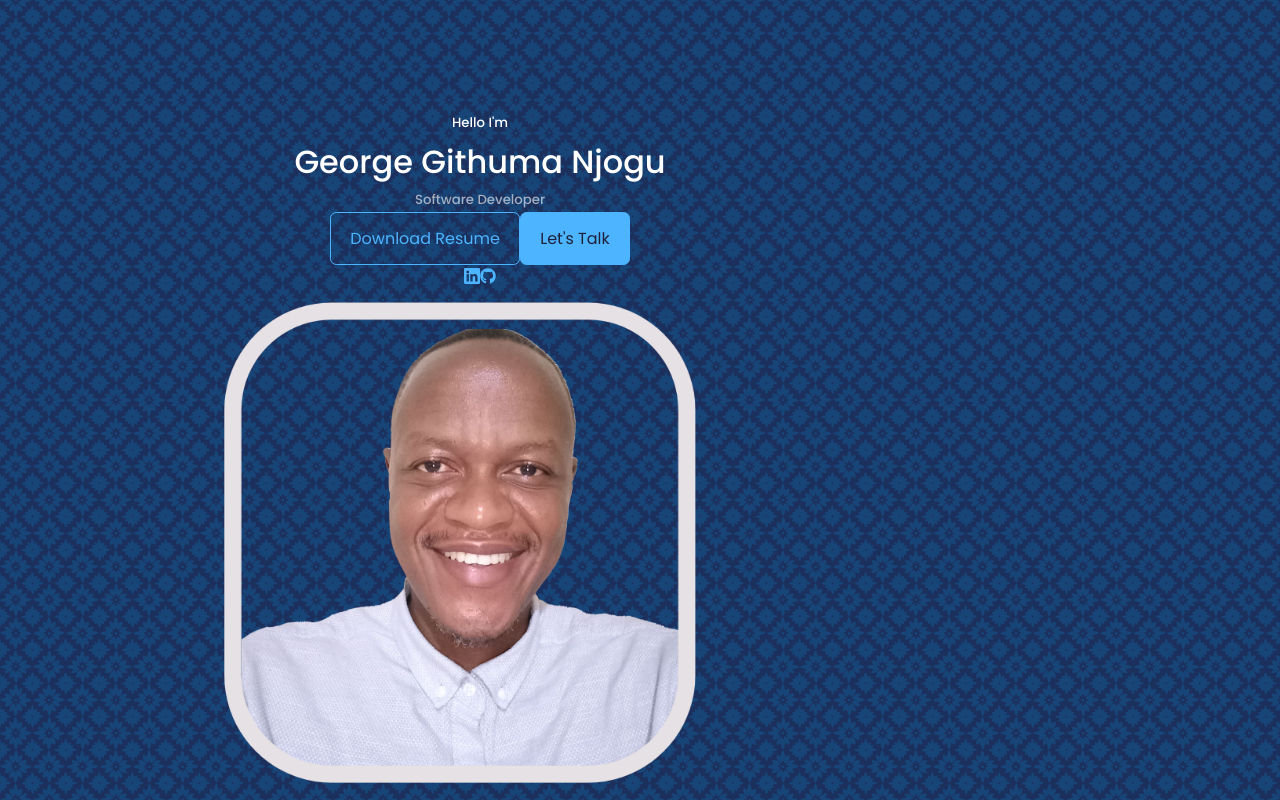
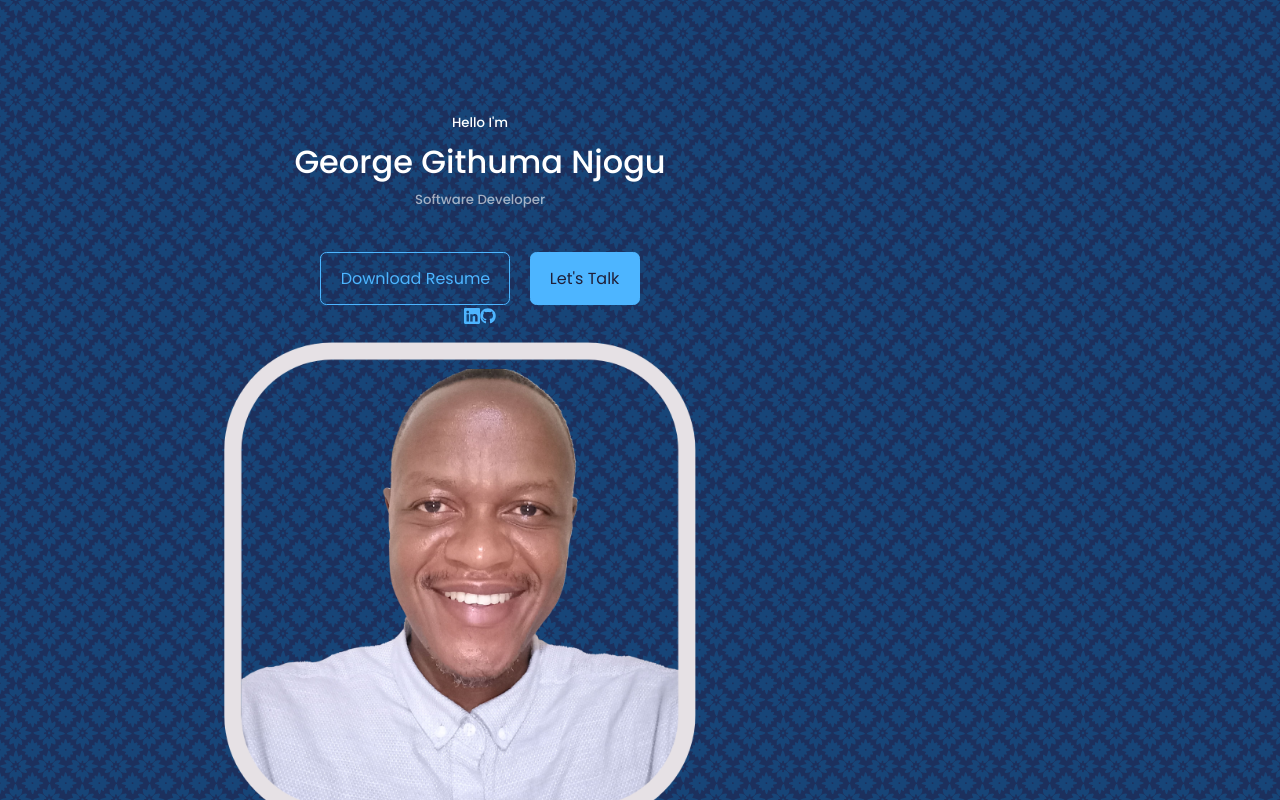
Before and after one commit to Gitthuma/george-githuma-portfolio-website, a React (Create React App) app: page / in a window 1280 px wide. Shown: the top 800 px of the page. Built offline with nearby package versions, Linux system fonts and the light colour scheme.

Commit message:
Style cta class buttons

```diff
--- a/src/Components/Header/Header.css
+++ b/src/Components/Header/Header.css
@@ -11,3 +11,13 @@ header {
     height: 100%;
     position: relative;
 }
+
+/* ========================= CTA ======================== */
+
+/*Style cta class buttons*/
+.cta {
+    margin-top: 2.5rem;
+    display: flex;
+    gap: 1.2rem;
+    justify-content: center;
+}
```
